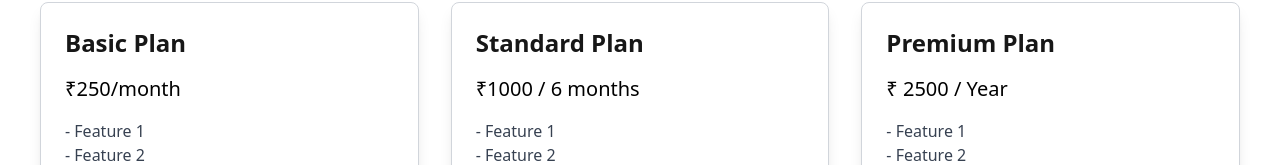
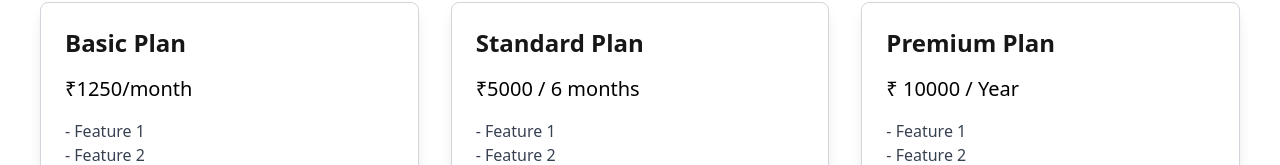
Before and after one commit to ishit08/QR-CODE-GEN, a Next.js app: page /prices in a window 1280 px wide. Shown: the part 250-415 px from the top of the page. Built offline with nearby package versions, Linux system fonts and the light colour scheme.

Commit message:
added changes to existing system

```diff
--- a/app/(pages)/prices/page.js
+++ b/app/(pages)/prices/page.js
@@ -2,17 +2,17 @@ export default function Prices() {
   const offers = [
     {
       name: "Basic Plan",
-      price: "₹250/month",
+      price: "₹1250/month",
       features: ["Feature 1", "Feature 2", "Feature 3"],
     },
     {
       name: "Standard Plan",
-      price: "₹1000 / 6 months",
+      price: "₹5000 / 6 months",
       features: ["Feature 1", "Feature 2", "Feature 3", "Feature 4"],
     },
     {
       name: "Premium Plan",
-      price: "₹ 2500 / Year",
+      price: "₹ 10000 / Year",
       features: ["Feature 1", "Feature 2", "Feature 3", "Feature 4", "Feature 5"],
     },
   ];
--- a/app/components/navbar.js
+++ b/app/components/navbar.js
@@ -1,6 +1,7 @@
 "use client";
 import { useState } from 'react';
 import Link from 'next/link';
+import Image from 'next/image'; // Import the Image component
 
 const Navbar = () => {
   const [isOpen, setIsOpen] = useState(false); // State to track if mobile menu is open
@@ -20,9 +21,11 @@ const Navbar = () => {
         {/* Logo on the left */}
         <div className="flex items-center space-x-2">
           <Link href="/" className="flex items-center">
-            <img
+            <Image
               src="/images/logo.png"
               alt="CodeSnap"
+              width={40} // Set desired width
+              height={40} // Set desired height
               className="h-10 w-10"
             />
             <span className="text-lg font-bold ml-2">CodeSnap</span>
```
